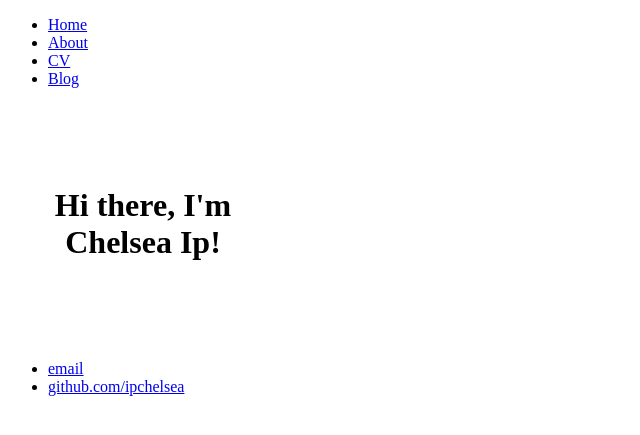
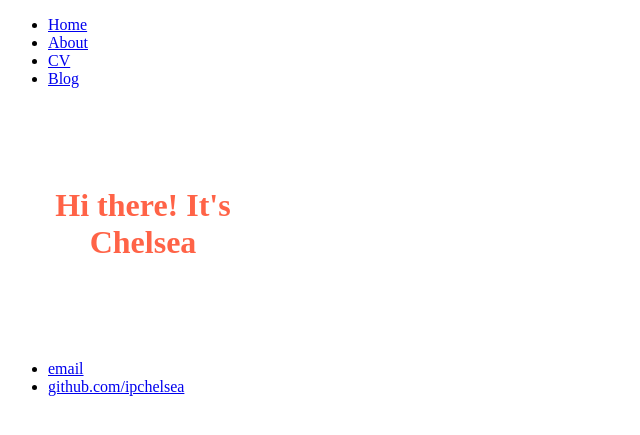
Before and after one commit to ipchelsea/ipchelsea.github.io, a Jekyll site: the page built from index.html, in a window 1280 px wide. Shown: the top 435 px of the page, without its empty margins (0-640 px from the left). Built offline with Jekyll 4.4.1, drawn with Linux system fonts in a browser that asks for light colours.

Commit message:
Update index.html

```diff
--- a/index.html
+++ b/index.html
@@ -3,7 +3,7 @@ layout: default
 title: Chelsea Ip
 ---
 <div class="blurb">
-	<h1>Hi there, I'm Chelsea Ip!</h1>
+	<h1 style="color:Tomato;">Hi there! It's Chelsea</h1>
 	<style type="text/css">
 	      div {
 		display: table-cell;
```
